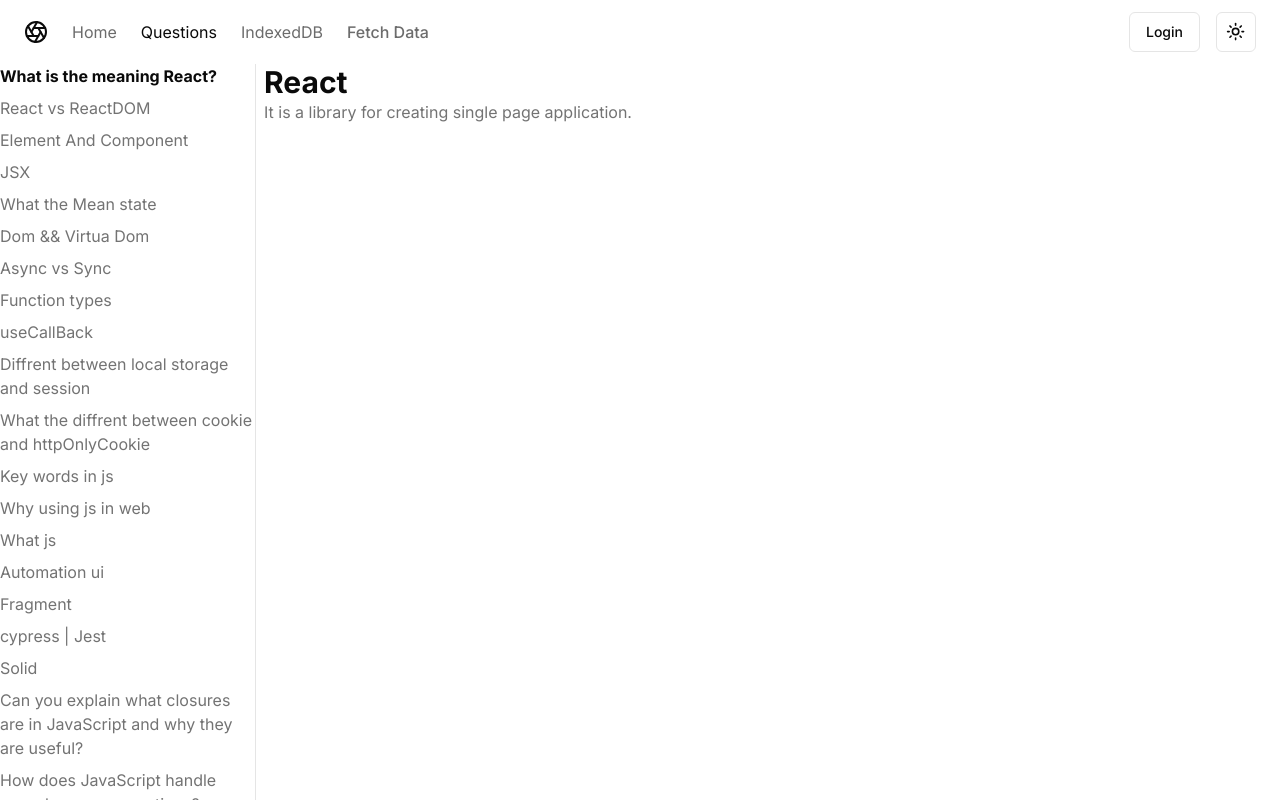
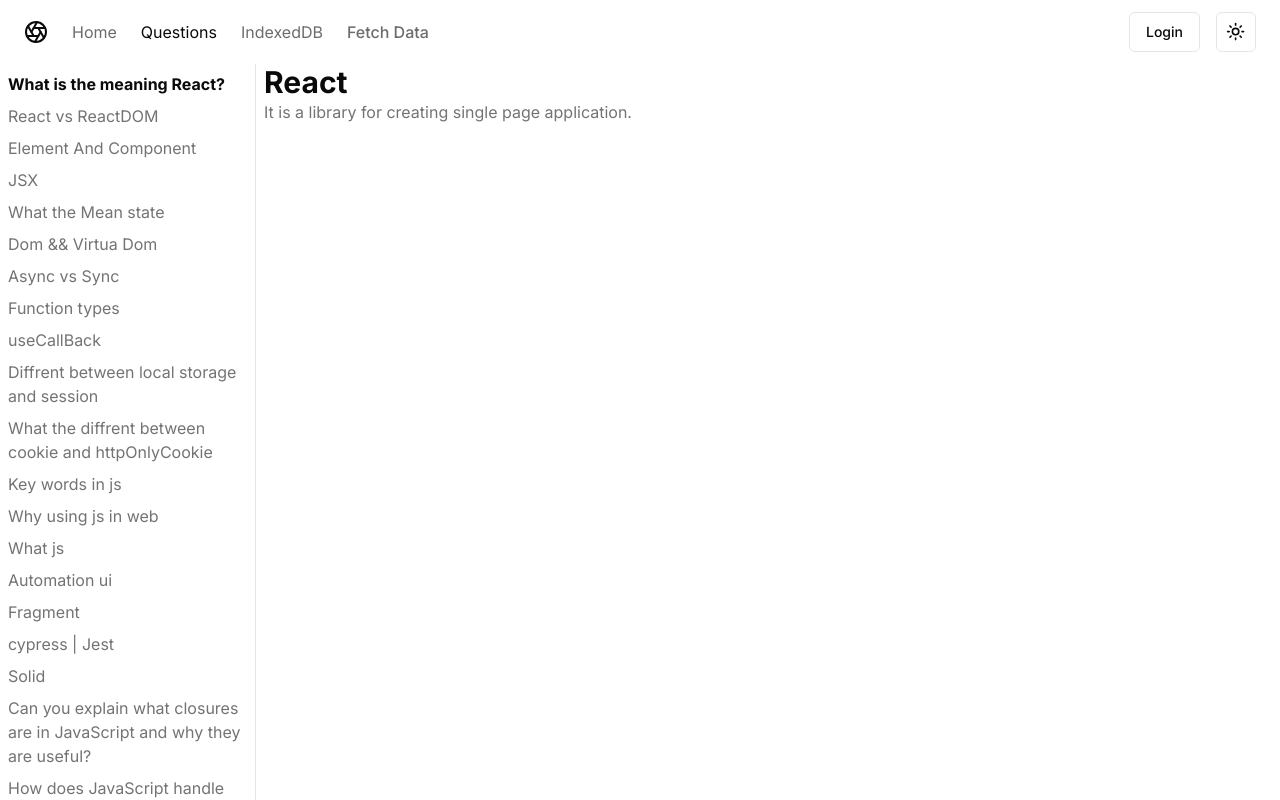
Before and after one commit to Eyad99/training-on-next-14, a Next.js app: page /questions in a window 1280 px wide. Built offline with nearby package versions, Linux system fonts and the light colour scheme; no server answers.

Commit message:
Some improvements

```diff
--- a/app/questions/page.tsx
+++ b/app/questions/page.tsx
@@ -1,16 +1,16 @@
+import React from 'react';
 import QuestionsAnswers from '@/components/CComponents/QuestionsList/Answers/page';
 import QuestionsList from '@/components/CComponents/QuestionsList/page';
 import { Tabs } from '@radix-ui/react-tabs';
-import React from 'react';
 
 const Questions = () => {
 	return (
 		<Tabs className='flex' defaultValue='1'>
-			<aside className='fixed hidden max-h-[calc(100vh-4rem)] w-[20%] shrink-0 border-r md:block overflow-auto'>
+			<aside className='fixed hidden max-h-[calc(100vh-4rem)] w-[20%] shrink-0 border-r md:block overflow-auto p-2'>
 				<QuestionsList />
 			</aside>
 
-			<section className=' md:w-[80%] md:ml-[20%] w-full px-2'>
+			<section className='md:w-[80%] md:ml-[20%] w-full px-2'>
 				<QuestionsAnswers />
 			</section>
 		</Tabs>
```
